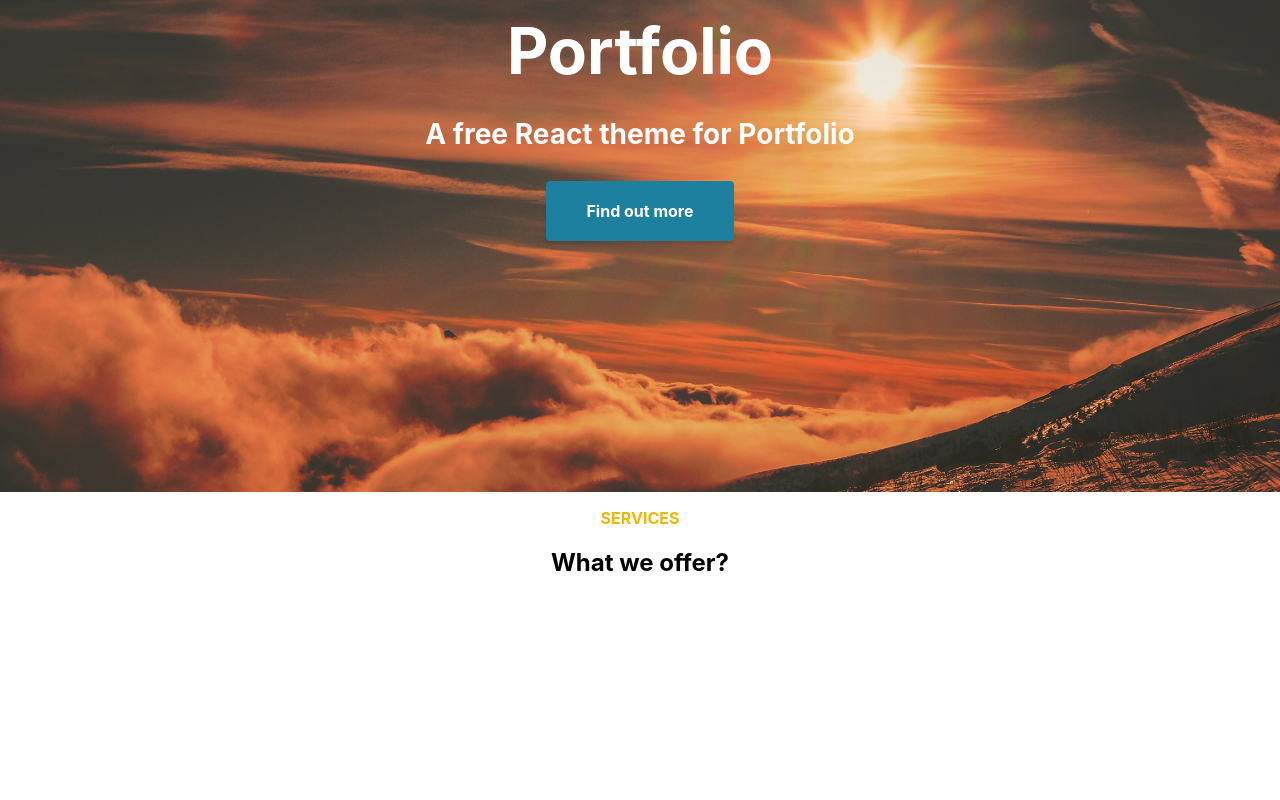
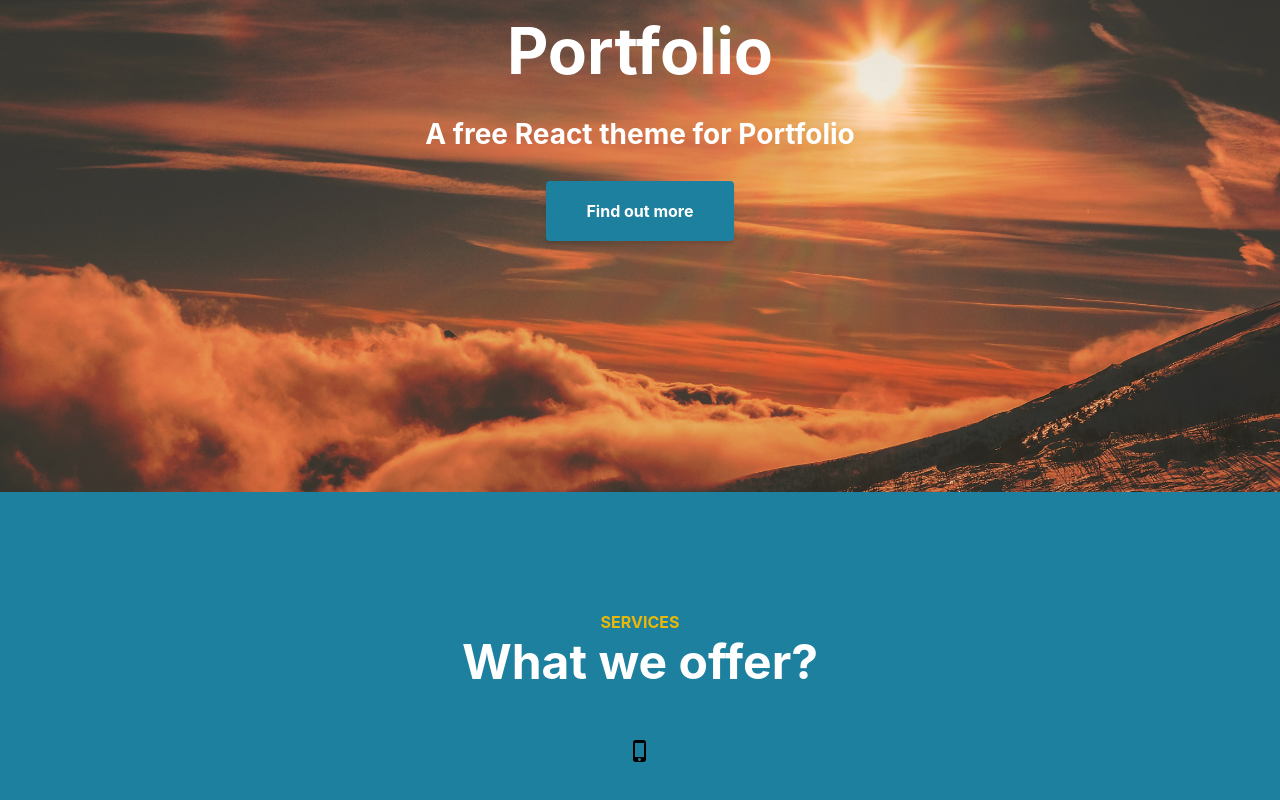
Before and after one commit to abdulhanan5643/Portfolio-in-react.js, a React (Create React App) app: page / in a window 1280 px wide. Shown: the part 224-1024 px from the top of the page. Before the commit the page ends 821 px from the top, so only its background shows below. Built offline with nearby package versions, Linux system fonts and the light colour scheme.

Commit message:
services part 2

```diff
--- a/package.json
+++ b/package.json
@@ -3,6 +3,7 @@
   "version": "0.1.0",
   "private": true,
   "dependencies": {
+    "@material-ui/icons": "^4.9.1",
     "@testing-library/jest-dom": "^4.2.4",
     "@testing-library/react": "^9.5.0",
     "@testing-library/user-event": "^7.2.1",
--- a/src/Components/ServicesComponent.js
+++ b/src/Components/ServicesComponent.js
@@ -1,11 +1,27 @@
-import  React, {Component} from 'react';
+import { PhoneIphone } from '@material-ui/icons';
+import React, { Component } from 'react';
 import '../css/Services.css';
+import PhoneIphoneIcon from '@material-ui/icons/PhoneIphone';
 
-class Services extends Component{
-    render(){
+class Services extends Component {
+    render() {
         return <div className="services">
             <h3>Services</h3>
             <h2>What we offer?</h2>
+            <div className="row">
+                <div>
+                    <span><PhoneIphoneIcon /></span>
+                </div>
+                <div>
+                    <span></span>
+                </div>
+                <div>
+                    <span></span>
+                </div>
+                <div>
+                    <span></span>
+                </div>
+            </div>
         </div>
     }
 };
--- a/src/css/Services.css
+++ b/src/css/Services.css
@@ -1,5 +1,21 @@
+.services {
+    background-color: #1d809f;
+    padding-top: 120px;
+    padding-bottom: 120px;
+    text-align: center;
+}
+
 .services h3 {
     font-size: 1rem;
     text-transform: uppercase;
     color: rgb(236, 184, 7);
+    margin: 0;
+    padding: 0;
 }
+
+.services h2 {
+    font-size: 48px;
+    color: white;
+    margin-bottom: 48px;
+    margin-top: 0;
+}
```
Also changed, not shown: 1 other file (tests, documents, lock files or other folders).
